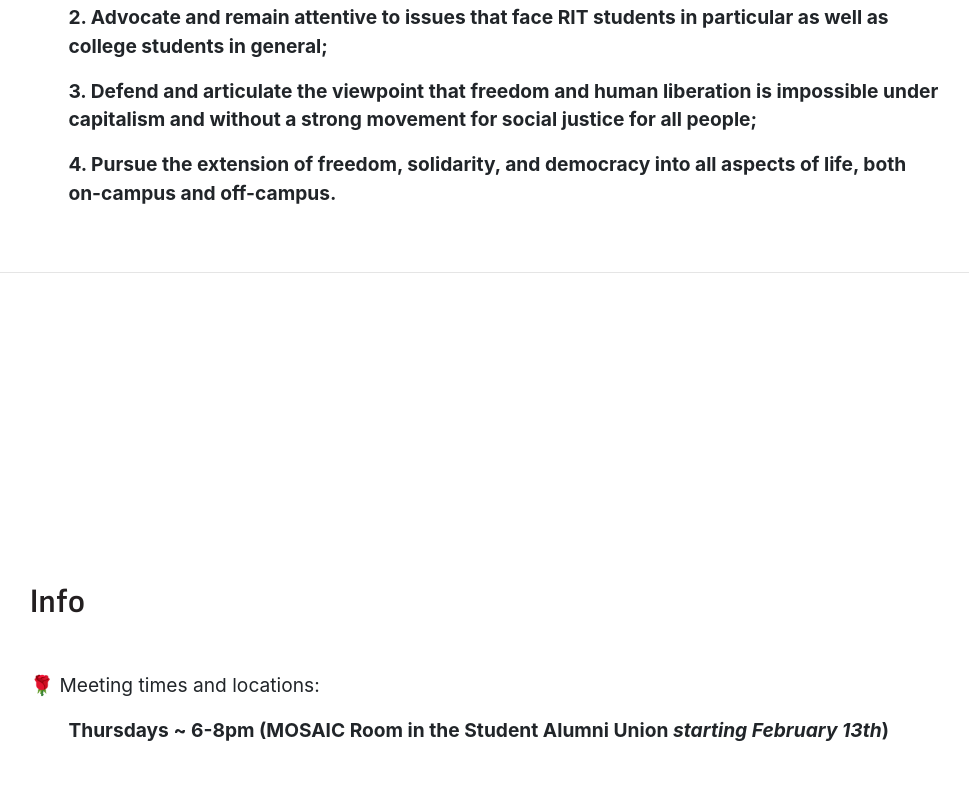
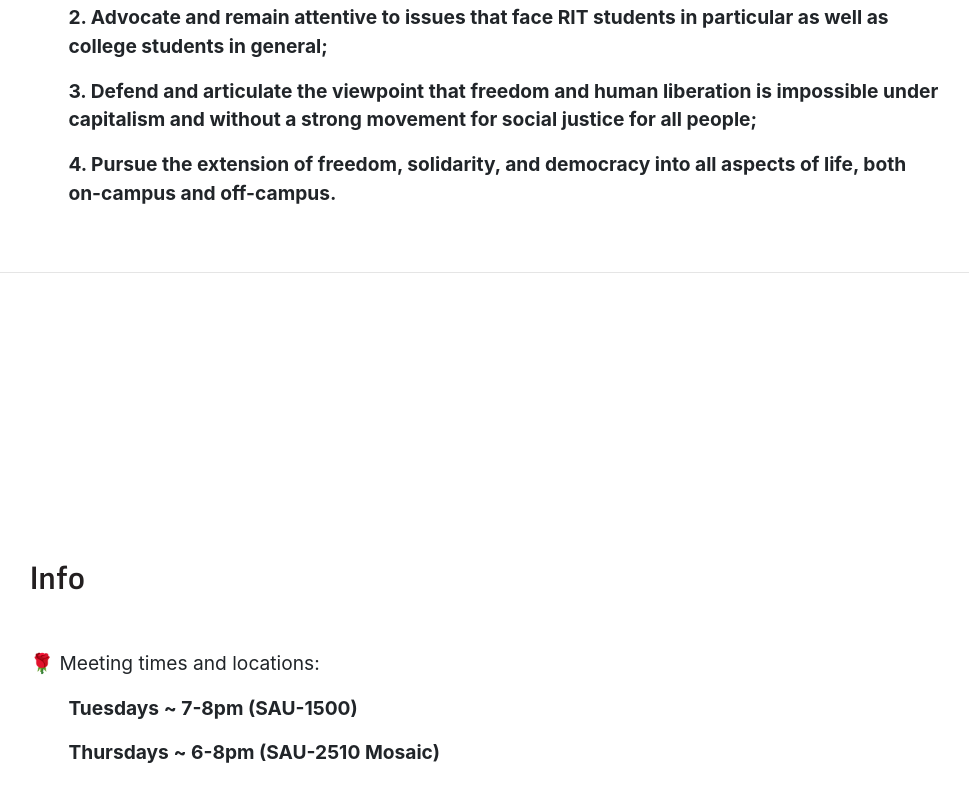
Before and after one commit to destructionorb/ritydsa, a website with bundled scripts: page index.html in a window 1280 px wide. Shown: the part 1679-2480 px from the top of the page, without its empty margins (290-1259 px from the left). Built offline with nearby package versions, Linux system fonts and the light colour scheme; a web font is replaced by a local one.

Commit message:
Updated meeting times and locations

```diff
--- a/index.html
+++ b/index.html
@@ -120,7 +120,8 @@
         <h2 class="mb-5">Info</h2>
         <p>🌹 Meeting times and locations:</p>
         <b>
-          <p style="margin-left:2em">Thursdays ~ 6-8pm (MOSAIC Room in the Student Alumni Union <i>starting February 13th</i>)</p>
+          <p style="margin-left:2em">Tuesdays ~ 7-8pm (SAU-1500)</p>
+          <p style="margin-left:2em">Thursdays ~ 6-8pm (SAU-2510 Mosaic)</p>
         </b>
       </div>
     </section>
```
